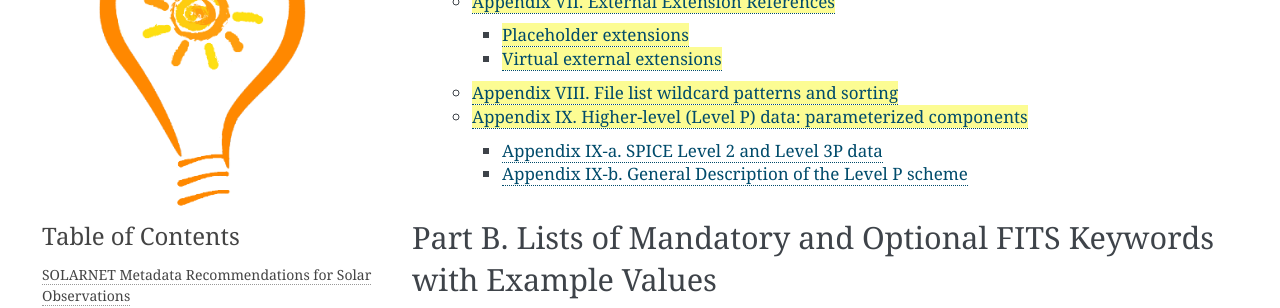
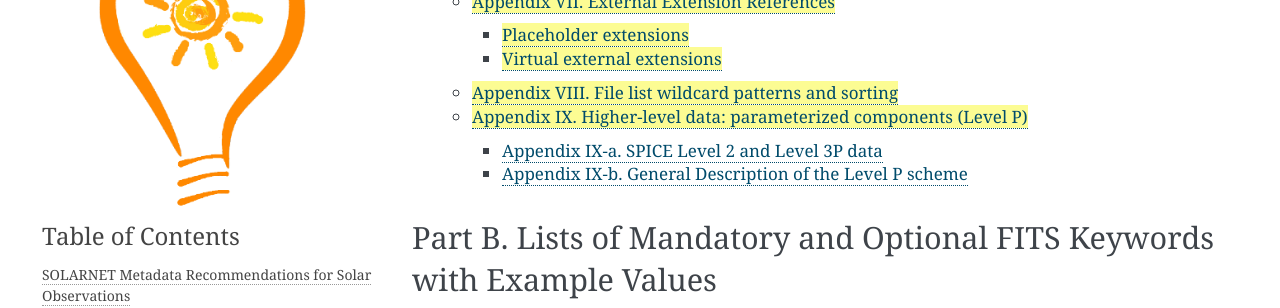
Before and after one commit to IHDE-Alliance/solarnet_metadata, a Sphinx documentation site: the page built from docs/index.rst, in a window 1280 px wide and 900 px high, scrolled down 2756 px. Shown: the part 155-463 px from the top of the window. Built offline with Sphinx 7.4.7, drawn with Linux system fonts in a browser that asks for light colours; the version number could not be read and is left out; part of the change alters nothing that is shown.

Commit message:
[ appendix-9.md ] Small language tweaks

````diff
--- a/docs/source/appendix-9.md
+++ b/docs/source/appendix-9.md
@@ -4,15 +4,15 @@
 }
 </style>
 (appendix-ix)=
-# <span class='new'>Appendix IX. Higher-level (Level P) data: parameterized components</span>
+# <span class='new'>Appendix IX. Higher-level data: parameterized components (Level P)</span>
 
-One common type of higher-level data are results from analysing lower-level data by fitting of parameterized components (e.g., emission line profiles) to spectroscopic data by means of {math}`\chi^2` minimization, but so far there has been no standard mechanism for how to store such results in FITS files. The scheme presented here provides such a mechanism, general enough to be used for any type of data resulting from fitting of additive and multiplicative parameterized components. It can also be used for other types of higher-level data, including when the data is not derived from {math}`\chi^2` minimization.
+One common type of higher-level data are results from analysing lower-level data by fitting of parameterized components (e.g., emission line profiles) to spectroscopic data by means of {math}`\chi^2` minimization, but so far there has been no standard mechanism for storing such results in FITS files. The scheme presented below provides such a mechanism, general enough to represent any type of data resulting from fitting of additive and multiplicative parameterized components to observational data. It can also be used for other types of higher-level data containing parameters, including when the data is not derived from {math}`\chi^2` minimization.
 
-Below we describe a recommended scheme for storing such results, comprehensive enough to store any data resulting from fitting of additive and multiplicative parameterized components. The scheme allows for later manual inspection, verification, and (if desirable) modification of the results. We will refer to files using this scheme as “(SOLARNET) Level P”. We suggest that “P” is used as a suffix to the relevant data level number for such data. E.g., Solar Orbiter SPICE files using this scheme are referred to as SPICE Level 3P. _These files should be considered as a reference implementation of this recommendation_ and will be used as an example below. Below we use dimensions `[x,y,lambda,t]` simply as an example, since those are the dimensions used in SPICE Level 3P FITS files.
+We will refer to files using this scheme as “(SOLARNET) Level P”. We suggest that “P” is used as a suffix to the relevant data level number for such data, when appropriate. The scheme is used in SPICE Level 3P files. _These files should be considered as a reference implementation of this recommendation_ and will be used as an example below. Below we use dimensions `[x,y,lambda,t]` simply as an example, since those are the dimensions used in SPICE Level 3P FITS files.
 
 (appendix-ixa)=
 ## Appendix IX-a. SPICE Level 2 and Level 3P data
-For a typical SPICE Level 2 data cube with dimensions `[x,y,lambda,t] = [400,400,32,100]`, fitting of a single Gaussian (with a specified rest wavelength) plus a zero-order polynomial is made for every `(x,y,t)` position. The final result is a data cube `[x,y,t,p] = [400,400,100,5]` where
+For a typical SPICE Level 2 data cube with dimensions `[x,y,lambda,t] = [400,400,32,100]`, fitting of one or more Gaussians components (with a specified rest wavelength) plus a zero-order polynomial is made for every `(x,y,t)` position. The final result for a single-Gaussian fit, stored as a Level 3P file, is a data cube `[x,y,t,p] = [400,400,100,5]` where
 
 - `(x,y,t,1)` is the fitted line peak intensity, {math}`I`
 - `(x,y,t,2)` is the fitted line velocity {math}`v`
@@ -20,7 +20,7 @@ For a typical SPICE Level 2 data cube with dimensions `[x,y,lambda,t] = [400,400
 - `(x,y,t,4)` is the fitted constant background {math}`a` (in a zeroth-order polynomial)
 - `(x,y,t,5)` is the *reduced* {math}`\chi^2` value from the fit
 
-Note that storing the {math}`\chi^2` values is optional in Level P files, see Specifying non-parameter values (errors, flags) below.
+Note that storing the {math}`\chi^2` values is optional in Level P files, see Pseudo-components specifying non-parameter values (errors, flags) below.
 
 Thus, such SPICE Level 3P data are the best fitting parameters {math}`(I,v,w,a)` for the function:
 
@@ -35,7 +35,7 @@ For readout windows with multiple significant emission lines, multiple Gaussians
 F(\lambda;I_1,v_1,w_1,I_2,v_2, w_2, a)=Gaussian(\lambda;I_1,v_1,w_1) + Gaussian(\lambda;I_2,v_2,w_2) + Polynomial(\lambda;a)
 ```
 
-for every point `(x,y,t)`, giving a Level 3P data cube with dimensions `[x,y,t,p] = [400,400,200,8]`, where (`x,y,t,1..3)`) is  {math}`(I_1,v_1,w_1)`, `(x,y,t,4..6)` is {math}`(I_2,v_2,w_2`), `(x,y,t,7)` is {math}`a`, and `(x,y,t,8)` is the reduced {math}`\chi^2` value from the fit.
+for every point `(x,y,t)`, giving a Level 3P data cube with dimensions `[x,y,t,p] = [400,400,200,8]`, where (`x,y,t,1..3)`) is  {math}`(I_1,v_1,w_1)`, `(x,y,t,4..6)` is {math}`(I_2,v_2,w_2)`, `(x,y,t,7)` is {math}`a`, and `(x,y,t,8)` is the reduced {math}`\chi^2` value from the fit.
 
 Generally, for _n_ Gaussians and a constant background, the size of the parameter dimension would be 3n+1+1. For n Gaussians and a linear background, the size would be 3n+2+1 because the last component would be {math}`Polynomial(\lambda;a,b) = a + b\lambda`. Additional components may be defined, e.g., Voigt profiles,  instrument-specific components (broadened Gauss profiles for SOHO/CDS), or linked Gaussians (with a fixed {math}`\Delta\lambda`). Other components may be multiplicative, e.g., extinction functions.
 
@@ -69,7 +69,7 @@ To ensure that the result of the analysis can be interpreted correctly, the full
 
 <span class=new>In order to make the Level P format as broadly useful as possible by generic software in as many domains as possible, _HDUs containing Level P data (i.e., `OBS_HDU``=2`) are exempt from most SOLARNET metadata requirements_. Although it is recommended to propagate SOLARNET keywords from the parent extension(s) when available, it is also possible to attach the metadata through the `PARENTXT` keyword (see below). For HDUs with `OBS_HDU``=2`, parent extensions specified by `PARENTXT` are to be treated as if they are primary HDUs, with the `INHERIT` convention in use for the referring HDU.</span>
 
-`ANA_NCMP` must be set to the number of components used in the analysis.
+`ANA_NCMP` must be set to the number of components used in the analysis (excluding any pseudo-components; see below).
 
 The `CTYPEi` of the parameter dimension must be `'PARAMETER'`, and the coordinate value must match the parameter number. Note that the Meta-HDU mechanism ([Appendix III](#appendix-iii)) may be used to split Level P data over multiple files along this dimension, so e.g., parameters from each component are stored in separate files. In such cases, all HDUs should contain a full complement of all keywords defined here (including those describing components whose parameters are not present in the file), and `CRPIXn` should be modified such that the `PARAMETER` coordinate is identical to what it would be if the data were stored in a single file.
 
@@ -88,7 +88,7 @@ The `CTYPEi` of the parameter dimension must be `'PARAMETER'`, and the coordinat
 
 `CMPMULn`: Indicates whether component n is multiplicative (`CMPMULn``=1`), in which case it is to be applied to the result of all previous components `n-1`, `n-2`, etc. This can be used for e.g., extinction functions. Default value is `0`.
 
-`CMPINCn`: Indicates whether component `n` is included (`CMPINCn``=1`) or excluded (`CMPINCn``=0`) in the fit. This allows specification of components that would normally be included but for some reason (e.g., poor S/N ratio) has been left out for this particular data set. If `CMPINCn` is zero, additive components have a value of zero independent of the parameter values, and multiplicative components have a value of 1. Default value is 1, i.e., the component is included in the fit. The parameters in the data cube should be set to the initial values that would have been used if the component was included. If this is not feasible, the parameters should be set such that the component value would be zero if it had in fact been included.
+`CMPINCn`: Indicates whether component `n` is included (`CMPINCn``=1`, the default value) or excluded (`CMPINCn``=0`) in the fit. This allows specification of components that would normally be included but for some reason (e.g., poor S/N ratio) has been left out for this particular data set. If `CMPINCn` is zero, additive components have a value of zero independent of the stored parameter values, and multiplicative components have a value of 1. The parameters in the data cube should be set to the initial values that would have been used if the component was included. If this is not feasible, the parameters should be set such that the component value would be zero if it had in fact been included.
 
 ### Optional _descriptive_ keywords for each component
 
@@ -98,12 +98,9 @@ The `CTYPEi` of the parameter dimension must be `'PARAMETER'`, and the coordinat
 
 `CMPSTRn`: Used by SSW’s `cfit` routines for the string to be included in composite function names. E.g., the function string for a Gaussian is `'g'`, and `'p1'` for a first-order polynomial. An automatically generated composite function of the two would be called `'cf_g_p1_'`.
 
-Each component can have up to 26 parameters labelled with `a=A-Z`, corresponding to
-component parameters {math}`p_a = p_1 \dots p_{26}`.
-
 ### Mandatory functional keyword for each parameter
 
-Below, `n` is the component number, and `ab` are letters `A-Z` (`b` can also be blank) specifying the parameter number within the component. I.e., `PUNIT1A` is the units for the first parameter of the first component, `PUNIT2B` is the units for the second parameter of the second component, `PUNIT1AA` is the 27th parameter of the first component, etc., up to `PUNIT1ZZ` for the 702nd parameter of the first component.
+Below, `n` is the component number, and `ab` are letters `A-Z` (`b` can also be blank) specifying the parameter number within the component. I.e., `PINIT1A` is the units for the first parameter of the first component, `PUNIT2B` is the units for the second parameter of the second component, `PUNIT1AA` is the 27th parameter of the first component, etc., up to `PUNIT1ZZ` for the 702nd parameter of the first component.
 
 `PUNITna`: The units for parameter a of component `n`, specified according to the FITS Standard Section 4.3, e.g., `'nm'` or `'km/s'`.
 
@@ -141,35 +138,35 @@ Likewise for the third parameter of a Gaussian, if {math}`A = \frac{1}{2\sqrt(2l
 
 `PDESCnab`: Parameter description
 
-### Pseudo-components specifying non-parameter values (errors, flags)
+### <span class='new'>Pseudo-components specifying non-parameter values (errors, flags)</span>
 
-For an analysis with a total of `m` parameters, data cube values (when present) with a `PARAMETER` dimension index value of `p=m+1` is by default interpreted as the standard deviation {math}`\sigma` of the fit. This implicitly defines a pseudo-component that is *not* counted in `ANA_NCMP`, with `CMPTYPn``='CHISQR` and with `PNAMEnA``='CHISQR'`. However, it is possible to override this, as well as to specify other non-parameter values such as estimated errors and flags, by defining other pseudo-components following the ones included in the `ANA_NCMP` count. E.g. estimated parameter errors should be included in a pseudo-component with `CMPTYPn``='ERROR'` and with `PNAMEnab``='ERROR-xxx'` where `xxx` is the `nab` values of the parameter whose error has been estimated. I.e., if `PNAME3A``='ERROR-1A'`, then the data cube values corresponding to `PNAME3A` are the estimated errors for parameter `1A`. The meaning of "estimated error" should be explained in the corresponding `PDESCnab` keyword. The pseudo-component mechanism allows for any number of non-parameter values to be included in the Level P data cube, and they may be used for any purpose, not just for errors and flags. The `CHISQR` pseudo-component should always be the last component (SHOULD IT?? OR SHOULD IT BE THE FIRST PSEUDO-COMPONENT??).
+<span class='new'>For an analysis with a total of `m` parameters, data cube values with a `PARAMETER` dimension index value of `p=m+1` (when present) is by default interpreted as the reduced {math}`\chi^2`of the fit. This implicitly defines a pseudo-component that is *not* counted in `ANA_NCMP`, with `CMPTYPn``='CHISQR` and with `PNAMEnA``='CHISQR'`. However, it is possible to override this, as well as to specify other non-parameter values such as estimated errors and flags, by defining other pseudo-components following the ones included in the `ANA_NCMP` count. E.g. estimated parameter errors should be included in a pseudo-component with `CMPTYPn``='ERROR'` and with `PNAMEnab``='ERROR-nab'` where `nab` is to the `nab` of the parameter whose error has been estimated. I.e., if `PNAME3A``='ERROR-1A'`, then the data cube values corresponding to `PNAME3A` are the estimated errors for parameter `1A`. The meaning of "estimated error" should be explained in the corresponding `PDESCnab` keyword. The pseudo-component mechanism allows for any number of non-parameter values to be included in the Level P data cube, and they may be used for any purpose, not just for errors and flags. The `CHISQR` pseudo-component (when present) should always be the first pseudo-component.</span>
 
 ### Optional functional keywords for the analysis as a whole
 
 During the fitting process, one or more data coordinates/dimensions may be absorbed/removed and will not appear in the result extension. In the example above, the {math}`\lambda` coordinate and the corresponding dimension is absorbed. The following keywords describe the absorbed/removed coordinates/dimensions. Note that `m` does not refer to the coordinate number, it is just a counter starting with 1 for the first absorbed/removed coordinate or dimension, 2 for the second, etc. In the example above, there is only one absorbed/removed coordinate and dimension, so only `m=1` is used. Note also that in FITS, *there is no automatic correspondence between coordinates and dimensions* (if the `PCi_j` matrix is not diagonal), so the keywords below refer to coordinates and dimensions separately. In theory, a coordinate may disappear while no dimension disappears, or vice versa.
 
-`XTYPEm`: <span class=new>The `CTYPE` of the m<sup>th</sup> coordinate(s) that was absorbed/removed during the fitting process (typically `XTYPE1``='WAVE'` for a disappearing {math}`\lambda` coordinate).</span>
+`XTYPEm`: The `CTYPE` of the m<sup>th</sup> coordinate(s) that was absorbed/removed during the fitting process (typically `XTYPE1``='WAVE'` for a disappearing {math}`\lambda` coordinate).
 
-`XDIMENm`: <span class=new>The dimension number of the m<sup>th</sup> absorbed dimension, counting left to right starting with 1. For SPICE Level 3 P files `XDIMEN1``=3`.</span>
+`XDIMENm`: The dimension number of the m<sup>th</sup> absorbed dimension, counting left to right starting with 1. For SPICE Level 3 P files `XDIMEN1``=3`.
 
-<span class=new>`SIGMADAT`: Specification of the standard deviation {math}`\sigma` of the data used in the fitting process, given as a formula, a curve, or a pixel-by-pixel specification, see [5.5 Quality aspects](#5.5). When used in a Level P extension, the occurrence of `data` in a formula refers to the data cube in the `DATAEXT`. Keywords used in the formula that are not specified in the Level P extension should be taken from the header of the `DATAEXT` (note that they may be variable keywords). If `SIGMADAT` is not present (in neither the Level P extension nor the `DATAEXT` extension), {math}`\sigma` is assumed to be constant across all pixels. The value of `SIGMADAT` in a Level P data extension takes precedence over any occurrence in the `DATAEXT` extension.</span>
+`SIGMADAT`: Specification of the standard deviation {math}`\sigma` of the data used in the fitting process, given as a formula, a curve, or a pixel-by-pixel specification, see [5.5 Quality aspects](#5.5). When used in a Level P extension, the occurrence of `data` in a formula refers to the data cube in the `DATAEXT`. Keywords used in the formula that are not specified in the Level P extension should be taken from the header of the `DATAEXT` (note that they may be variable keywords). If `SIGMADAT` is not present (in neither the Level P extension nor the `DATAEXT` extension), {math}`\sigma` is assumed to be constant across all pixels. The value of `SIGMADAT` in a Level P data extension takes precedence over any occurrence in the `DATAEXT` extension.
 
-<span class=new>`CHISQAVG`: Specification of the average *reduced* {math}`\chi^2` value of the fit. A higher than usual value would be a good indicator that something has gone systematically wrong (not just at single points). If the fitted model is correct and the error estimates (`SIGMADAT`) are correct, the average reduced {math}`\chi^2` should be close to 1.</span>
+`CHISQAVG`: Specification of the average *reduced* {math}`\chi^2` value of the fit. A higher than usual value would be a good indicator that something has gone systematically wrong (not just at single points). If the fitted model is correct and the error estimates (`SIGMADAT`) are correct, the average reduced {math}`\chi^2` should be close to 1.
 
 To allow manual inspection, verification, and modification of the analysis results, several auxiliary data arrays may be stored in separate HDUs, with their `EXTNAME` given in the following keywords. In the description we specify their dimensionalities that would result from the example discussed above.
 
 `RESEXT`: The HDU containing the analysis results ([x,y,t,p]). Note OBS_HDU=2
 
-`DATAEXT`: The original data/Obs-HDU (`[x,y,lambda,t]`). <span class=new>`DATAEXT` will often be an external extension (see [Appendix VII](#appendix-vii)). In this case, although not mandatory, it is _strongly recommended to include a placeholder extension_, as this allows e.g., reconstruction of all coordinates and dimensions of the original data. If necessary, it may be a minimal extension with little metadata other than to specify coordinates and data dimensions through `XNAXIS`, `XNAXISn` and the WCS keywords.</span>
+`DATAEXT`: The original data/Obs-HDU (`[x,y,lambda,t]`). `DATAEXT` will often be an external extension (see [Appendix VII](#appendix-vii)). In this case, although not mandatory, it is _strongly recommended to include a placeholder extension_, as this allows e.g., reconstruction of all coordinates and dimensions of the original data. If necessary, it may be a minimal extension with little metadata other than to specify coordinates and data dimensions through `XNAXIS`, `XNAXISn` and the WCS keywords.
 
-`PARENTXT`: <span class=new>A reference (external or local) to the parent extension containing the original data. The value of this keyword will often be identical to `DATAEXT`, but not necessarily: the original data may have been modified prior to the analysis, e.g., by applying e.g., cosmic ray removal, flatfielding etc.</span>
+`PARENTXT`: A reference (external or local) to the parent extension containing the original data. The value of this keyword will often be identical to `DATAEXT`, but not necessarily: the original data may have been modified prior to the analysis, e.g., by applying e.g., cosmic ray removal, flatfielding etc.
 
 `RESIDEXT`: Residuals from the fitting process (`[x,y,lambda,t]`) which may in some cases be an important factor in the verification e .g., to discover emission lines that have not been considered during the fitting. This extention is normally not included, since it can be calculated from the original data and the fit paramters.
 
-`CONSTEXT`: Constant mask (`[x,y,t,p]`). If constant mask `(x,y,t,p)` is 1 (not zero), parameter `p` has been kept constant/frozen *at the present value* (not necessarily the initial value) during the fitting process for point `(x,y,t)`. When the constant mask extension is not present, it is assumed that all parameters have been fitted freely (between the specified min and max values) at all times unless `PCONSn``a=1 `. <span class=new>`CONSTEXT` may also be specified as a pixel list ([Appendix II](#appendix-ii)). If the list contains an entry `(x,y,t,p)`, it means that the value of `(x,y,t,p)` in the result cube has been kept constant.</span>
+`CONSTEXT`: Constant mask (`[x,y,t,p]`). If constant mask `(x,y,t,p)` is 1 (not zero), parameter `p` has been kept constant/frozen *at the present value* (not necessarily the initial value) during the fitting process for point `(x,y,t)`. When the constant mask extension is not present, it is assumed that all parameters have been fitted freely (between the specified min and max values) at all times unless `PCONSn``a=1 `. `CONSTEXT` may also be specified as a pixel list ([Appendix II](#appendix-ii)). If the list contains an entry `(x,y,t,p)`, it means that the value of `(x,y,t,p)` in the result cube has been kept constant.
 
-`INCLEXT`: Component inclusion mask (`[x,y,t,n]`). If `(x,y,t,n)=0`, component `n` has not been included for point `(x,y,t)`. If `(x,y,t,n)=1`, the component has been included in the fit. When the extension is not present, it is assumed that all components have been included at all times. <span class=new>As for `CONSTEXT`, `INCLEXT` may be defined through the pixel list mechanism ([Appendix II](#appendix-ii)); if the list contains `(x,y,t,n)` then component `n` has *not* been included for point `(x,y,t,*)`. Where a component is not included, its parameter values should be set to `NaN`.</span>
+`INCLEXT`: Component inclusion mask (`[x,y,t,n]`). If `(x,y,t,n)=0`, component `n` has not been included for point `(x,y,t)`. If `(x,y,t,n)=1`, the component has been included in the fit. When the extension is not present, it is assumed that all components have been included at all times. As for `CONSTEXT`, `INCLEXT` may be defined through the pixel list mechanism ([Appendix II](#appendix-ii)); if the list contains `(x,y,t,n)` then component `n` has *not* been included for point `(x,y,t,*)`. Where a component is not included, its parameter values should be set to `NaN`.
 
 In all such extensions, all WCS keywords that apply must be present, given their dimensionalities, as must all Level P-related keywords (including e.g., the extension names and component/parameter descriptions etc., and `OBS_HDU``=2` as these are also “Level P data"). For the component inclusion mask extension (`INCLEXT`), the `CTYPEi` of the component dimension should be `'COMPONENT'`.
 
````
